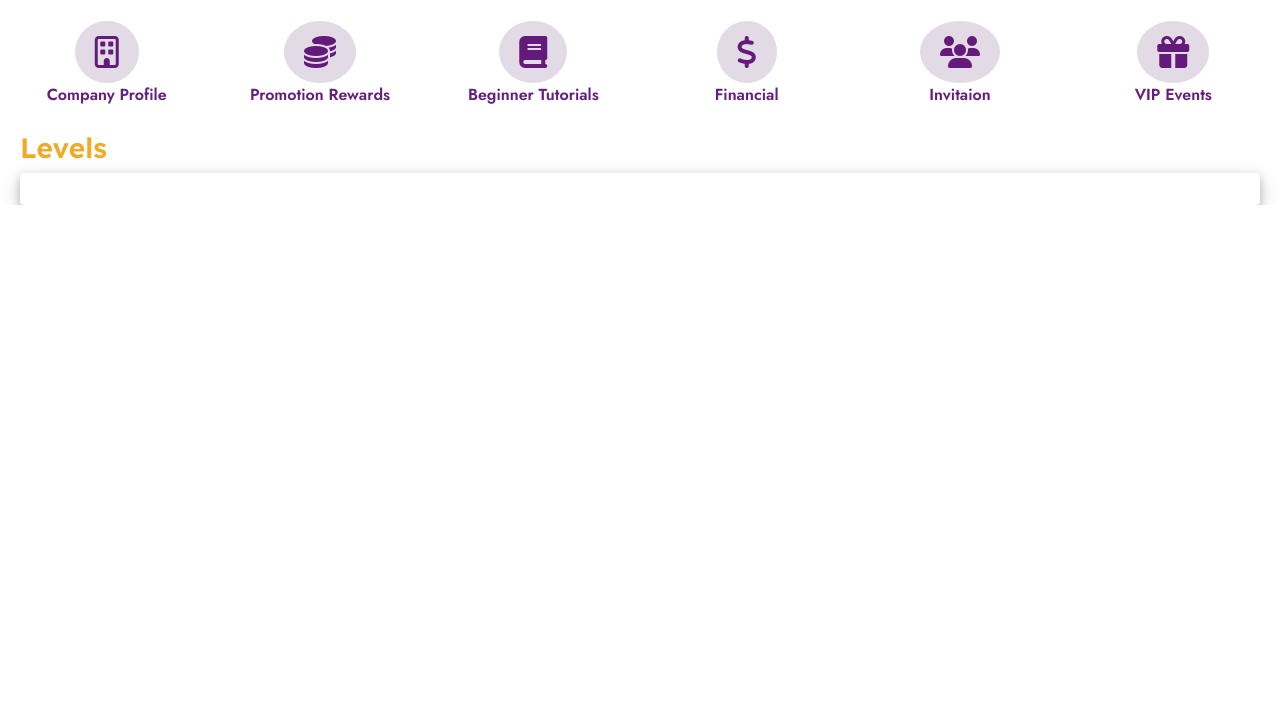
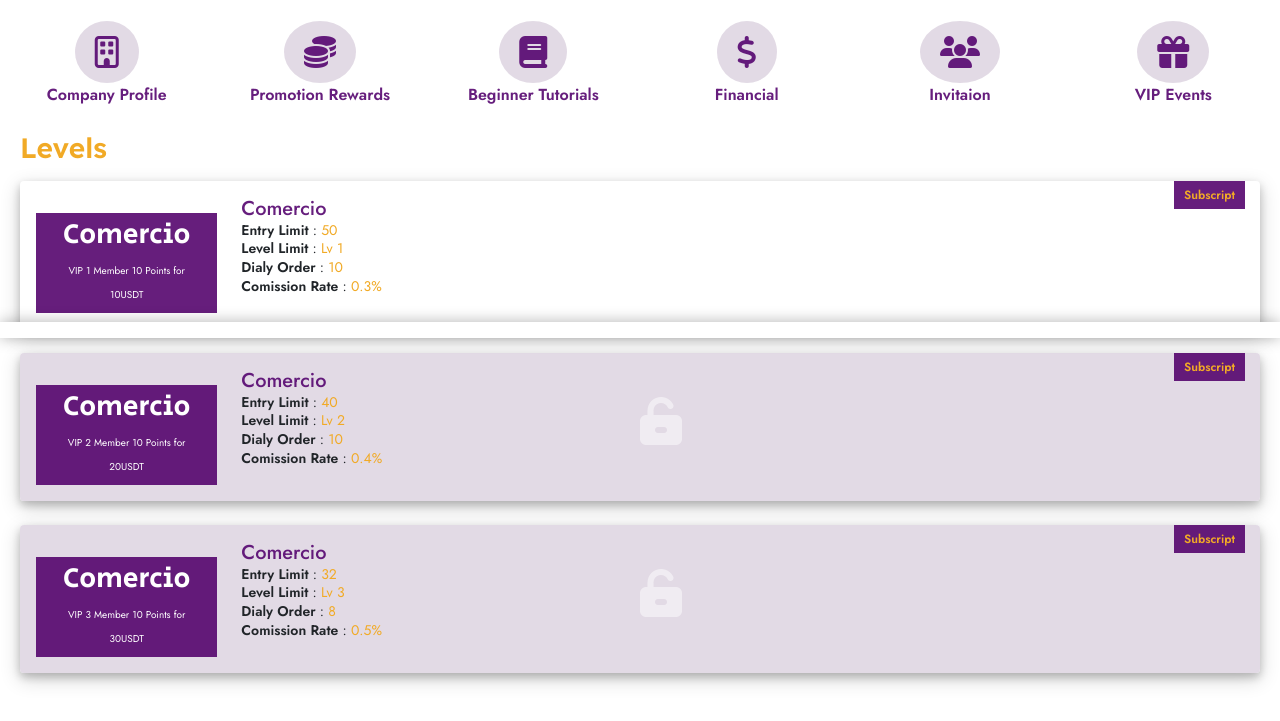
Before and after one commit to David-Orizu31/comercio, a plain HTML site: page index.html in a window 1280 px wide. Shown: the part 462-1183 px from the top of the page. Before the commit the page ends 800 px from the top, so only its background shows below. Drawn offline with Linux system fonts and the light colour scheme.

Commit message:
completing landing page

```diff
--- a/css/responsive.css
+++ b/css/responsive.css
@@ -16,4 +16,25 @@
     .c-11 {
         width: 84%;
     }
+
+    .subscript {
+        right: 10px;
+    }
+
+    .subscript .sub-text {
+        padding: 4px 8px 4px 8px;
+        font-size: 9px;
+    }
 }
+
+@media (max-width:380px) {
+    .comercio-level-text .last span{
+        line-height: 1.9em !important;
+    }
+
+    .subscript .sub-text {
+        padding: 3px 6px 3px 6px;
+        font-size: 8px;
+    }
+
+}
--- a/css/styles.css
+++ b/css/styles.css
@@ -159,8 +159,68 @@ body p {
     background: rgba(223, 214, 226, 0.897);
     border-radius: 4px;
     box-shadow: 0 4px 8px 0 rgba(0, 0, 0, 0.2), 0 6px 20px 0 rgba(0, 0, 0, 0.19);
+    position: relative;
 }
 
 .levels-area .levels.active {
     background: white;
 }
+
+.footer-area {
+    box-shadow: 0px 0 15px rgba(0, 0, 0, 0.3);
+    background: white;
+}
+
+.comercio-level-img {
+    background: rgba(85, 5, 110, 0.897);
+    color: white;
+}
+
+.comercio-level-img h3 {
+    font-family: 'Secular One', sans-serif;
+    line-height: 1em;
+}
+
+.comercio-level-img span {
+    font-size: 10px;
+}
+
+.text-orange {
+    color: rgb(241, 170, 38);
+}
+
+.text-purple {
+    color: rgba(85, 5, 110, 0.897);
+}
+
+/* .comercio-level-text h5 {
+
+} */
+
+.comercio-level-text p{
+    font-size: 14px;
+    line-height: 0.2em !important;
+}
+
+.subscript {
+    position: absolute;
+    top: 0;
+    right: 15px;
+}
+
+.subscript .sub-text {
+    background: rgba(85, 5, 110, 0.897);
+    padding: 5px 10px 5px 10px;
+    font-size: 12px;
+}
+
+.abs-lock {
+    position: absolute;
+    top: 30%;
+    left : 50%;
+}
+
+.abs-lock span {
+    color: white;
+    opacity: 0.5;
+}
--- a/index.html
+++ b/index.html
@@ -229,23 +229,134 @@
     <section class="levels-area mt-4 mx-2">
       <h3 class="level-head">Levels</h3>
 
-      <div class="levels active px-2 py-3">
+      <div class="levels active px-3 py-3 mt-3">
+          <div class="subscript">
+             <div class="sub-text">
+                <span class="text-orange"><b>Subscript</b></span>
+             </div>
+          </div>
+          <div class="row">
 
+            <div class="col col-lg-2 col-md-3">
+              <div class="comercio-level-img px-3 py-2 mt-3">
+                  <div class="text-center">
+                    <h3>Comercio</h3>
+                    <span>VIP 1 Member 10 Points for 10USDT</span>
+                  </div>
+              </div>
+            </div>
+
+            <div class="col col-lg-10 col-md-9">
+              <div class="comercio-level-text">
+                  <h5 class="text-purple">Comercio</h5>
+                  <p><b>Entry Limit</b> : <span class="text-orange">50</span></p>
+                  <p><b>Level Limit</b> : <span class="text-orange">Lv 1</span></p>
+                  <p><b>Dialy Order</b> : <span class="text-orange">10</span></p>
+                  <p class="last"><b>Comission Rate</b> : <span class="text-orange">0.3%</span></p>
+              </div>
+            </div>
+
+          </div>
       </div>
+
+      <div class="levels px-3 py-3 mt-4">
+
+        <div class="subscript">
+          <div class="sub-text">
+             <span class="text-orange"><b>Subscript</b></span>
+          </div>
+       </div>
+
+        <div class="abs-lock">
+        <span class="fas fa-unlock-alt fa-3x"></span>
+      </div>
+
+        <div class="row">
+
+          <div class="col col-lg-2 col-md-3">
+            <div class="comercio-level-img px-3 py-2 mt-3">
+                <div class="text-center">
+                  <h3>Comercio</h3>
+                  <span>VIP 2 Member 10 Points for 20USDT</span>
+                </div>
+            </div>
+          </div>
+
+          <div class="col col-lg-10 col-md-9">
+            <div class="comercio-level-text">
+                <h5 class="text-purple">Comercio</h5>
+                <p><b>Entry Limit</b> : <span class="text-orange">40</span></p>
+                <p><b>Level Limit</b> : <span class="text-orange">Lv 2</span></p>
+                <p><b>Dialy Order</b> : <span class="text-orange">10</span></p>
+                <p class="last"><b>Comission Rate</b> : <span class="text-orange">0.4%</span></p>
+            </div>
+          </div>
+
+        </div>
+    </div>
+
+    <div class="levels px-3 py-3 mt-4">
+
+          <div class="subscript">
+             <div class="sub-text">
+                <span class="text-orange"><b>Subscript</b></span>
+             </div>
+          </div>
+
+      <div class="abs-lock">
+      <span class="fas fa-unlock-alt fa-3x"></span>
+    </div>
+
+    <div class="row">
+
+      <div class="col col-lg-2 col-md-3">
+        <div class="comercio-level-img px-3 py-2 mt-3">
+            <div class="text-center">
+              <h3>Comercio</h3>
+              <span>VIP 3 Member 10 Points for 30USDT</span>
+            </div>
+        </div>
+      </div>
+
+      <div class="col col-lg-10 col-md-9">
+        <div class="comercio-level-text">
+            <h5 class="text-purple">Comercio</h5>
+            <p><b>Entry Limit</b> : <span class="text-orange">32</span></p>
+            <p><b>Level Limit</b> : <span class="text-orange">Lv 3</span></p>
+            <p><b>Dialy Order</b> : <span class="text-orange">8</span></p>
+            <p class="last"><b>Comission Rate</b> : <span class="text-orange">0.5%</span></p>
+        </div>
+      </div>
+
+    </div>
+
+    </div>
 
     </section>
 
     </div>
 
+    <br> <br>
 
-    <div class="fixed-bottom px-2 px-lg-3 py-2">
+
+    <div class="fixed-bottom px-2 px-lg-3 py-2 footer-area">
        <div class="container">
         <div class="row">
-          <div class="col"></div>
-          <div class="col"></div>
-          <div class="col"></div>
-          <div class="col"></div>
-          <div class="col"></div>
+          <div class="col">
+
+          </div>
+          <div class="col">
+
+          </div>
+          <div class="col">
+
+          </div>
+          <div class="col">
+
+          </div>
+          <div class="col">
+
+          </div>
         </div>
        </div>
     </div>
```
